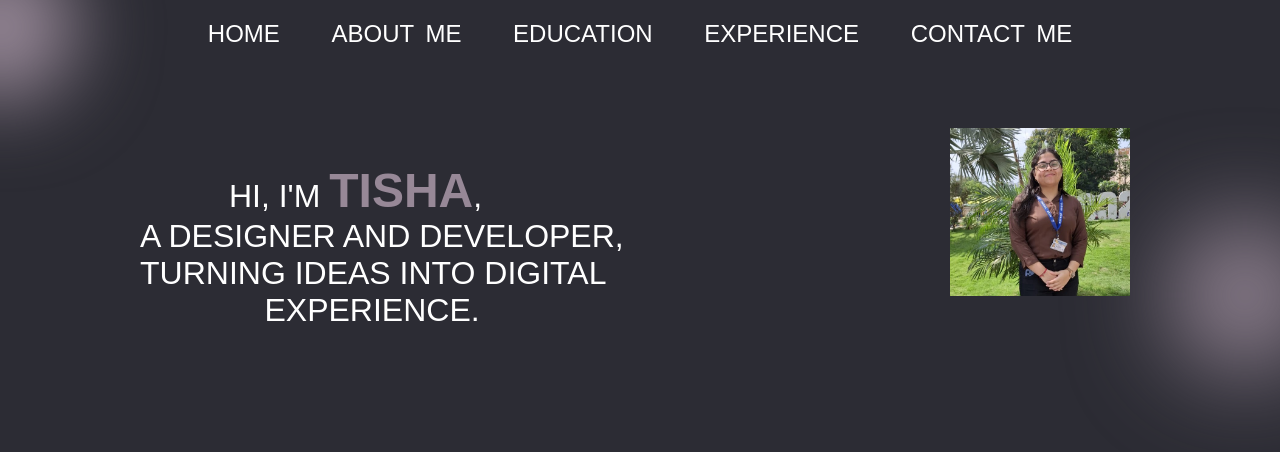
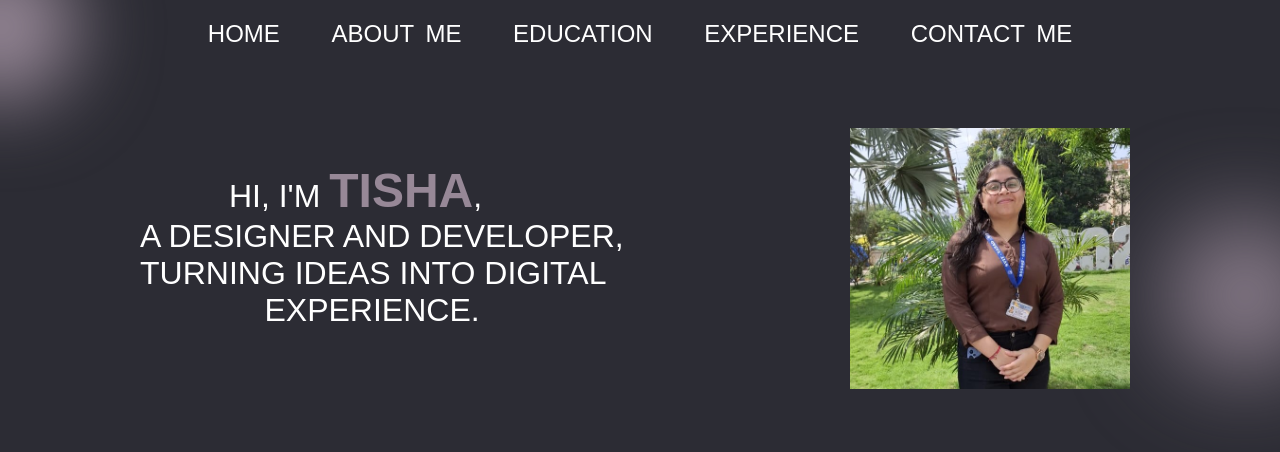
Before and after one commit to Tisha-S7/Portfolio, a plain HTML site: page index.html in a window 1280 px wide. Shown: the top 452 px of the page. Drawn offline with Linux system fonts and the light colour scheme.

Commit message:
index.html

```diff
--- a/index.html
+++ b/index.html
@@ -15,7 +15,7 @@
        <span class="spaced-text2">ABOUT ME</span>
         EDUCATION EXPERIENCE
         <span class="spaced-text2">CONTACT ME</span> </p>
-        <span class="image"><img src="me.jpg" alt="" width="180" ></span>
+        <span class="image"><img src="me.jpg" alt="" width="280" ></span>
     <div class="blurred-circle"></div>
     <div class="blurred-circle2"></div>
 
```
